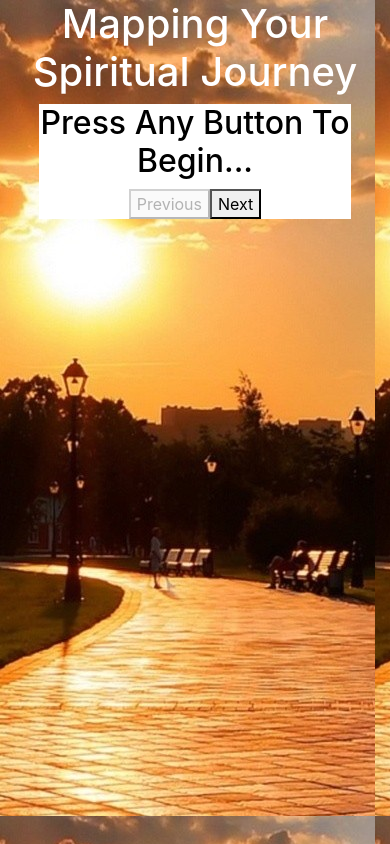
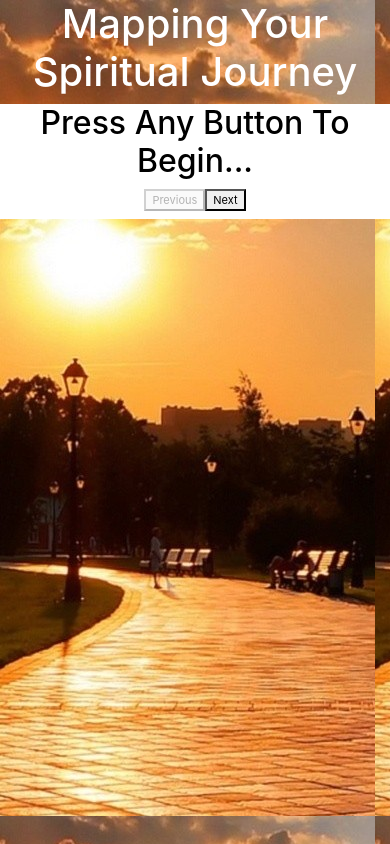
Before and after one commit to WestCornfield/spiritual-journey, a React (Create React App) app: page / in a window 390 px wide. Built offline with nearby package versions, Linux system fonts and the light colour scheme.

Commit message:
improve mobile styling

```diff
--- a/src/components/ContentCarousel.component.jsx
+++ b/src/components/ContentCarousel.component.jsx
@@ -4,7 +4,7 @@ import { updateCarousel, updateShowModal } from "../actions/carouselActions";
 import { pageProperties } from "../properties/pageProperties";
 import QuestionList from "./QuestionList.component";
 import FinishPage from "./FinishPage.component";
-import styles from "./content-carousel-styles.css";
+import "./content-carousel-styles.css";
 
 const ContentCarousel = () => {
   const dispatch = useDispatch();
@@ -52,8 +52,10 @@ const ContentCarousel = () => {
   return (
   <div className="content-carousel">
     {activeContent[carousel]}
-    <button disabled={carousel == 0} onClick={() => decrementIndex(carousel)}>Previous</button>
-    <button onClick={() => incrementIndex(carousel)}>{rightButtonText()}</button>
+    <div className="content-carousel-buttons">
+      <button disabled={carousel == 0} onClick={() => decrementIndex(carousel)}>Previous</button>
+      <button onClick={() => incrementIndex(carousel)}>{rightButtonText()}</button>
+    </div>
   </div>
 );
 }
--- a/src/components/QuestionList.component.jsx
+++ b/src/components/QuestionList.component.jsx
@@ -1,5 +1,6 @@
 import React from "react";
 import Question from "./Question.component";
+import "./question-list-styles.css"
 
 const QuestionList = ({startIndex, endIndex}) => {
 
--- a/src/components/TutorialModal.component.jsx
+++ b/src/components/TutorialModal.component.jsx
@@ -19,7 +19,7 @@ const TutorialModal = ({show, title}) => {
         <Modal.Title>{title}</Modal.Title>
       </Modal.Header>
       <Modal.Body>
-        <iframe width="360" height="315" src="https://www.youtube.com/embed/SNzwRndQzjY" frameborder="0" allow="accelerometer; autoplay; clipboard-write; encrypted-media; gyroscope; picture-in-picture" allowfullscreen></iframe>
+        <iframe width="100%" height="315" src="https://www.youtube.com/embed/SNzwRndQzjY" frameBorder="0" allow="accelerometer; autoplay; clipboard-write; encrypted-media; gyroscope; picture-in-picture" allowFullScreen></iframe>
       </Modal.Body>
    </Modal>);
 }
--- a/src/components/content-carousel-styles.css
+++ b/src/components/content-carousel-styles.css
@@ -2,6 +2,33 @@
   background:white;
   width:80%;
   margin:auto;
+  overflow-y:scroll;
+}
+
+@media only screen and (max-width: 800px) {
+  .content-carousel {
+    width: 100%;
+    font-size:14px;
+  }
+}
+
+@media only screen and (max-width: 400px) {
+  .content-carousel {
+    width: 100%;
+    font-size:11px;
+  }
+}
+
+@media only screen and (max-width: 320px) {
+  .content-carousel {
+    width: 100%;
+    font-size:9px;
+  }
+}
+
+
+.content-carousel-buttons {
+  height:30px;
 }
 
 .slow-fade-in {
--- /dev/null
+++ b/src/components/question-list-styles.css
@@ -0,0 +1,3 @@
+.questions-list {
+  overflow-y: scroll;
+}
```
